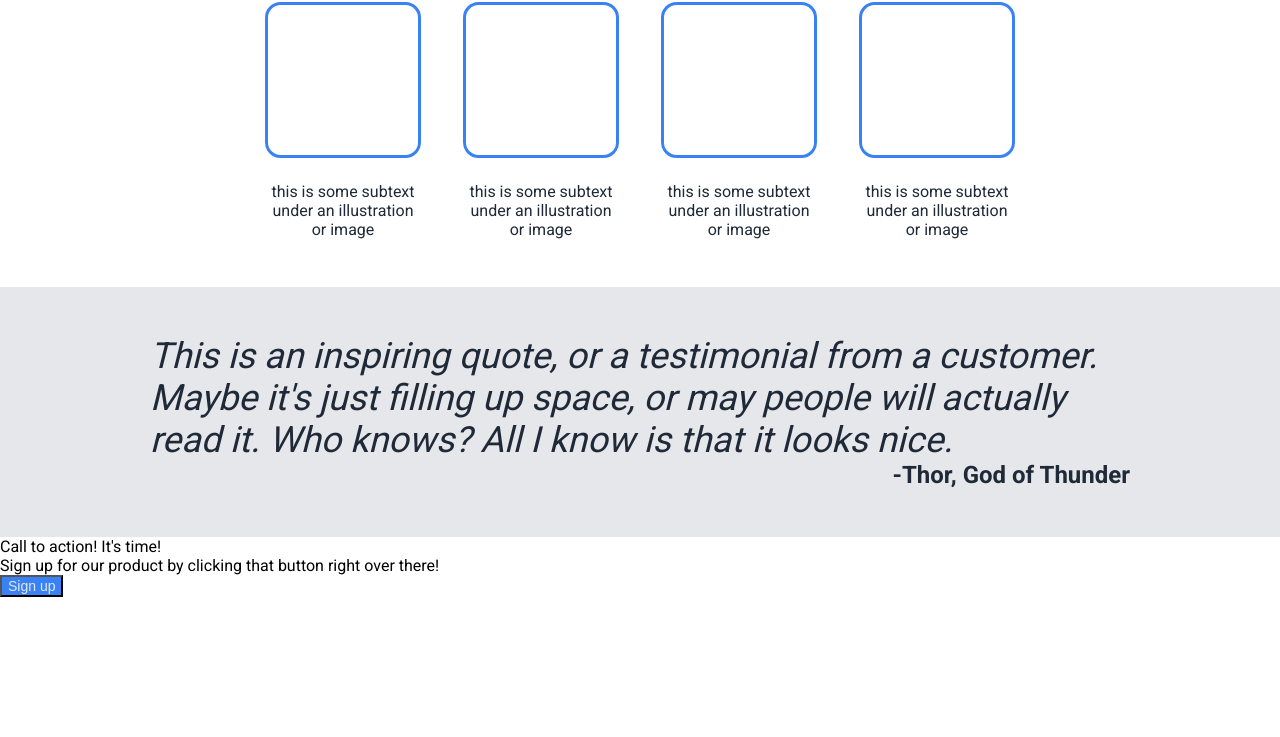
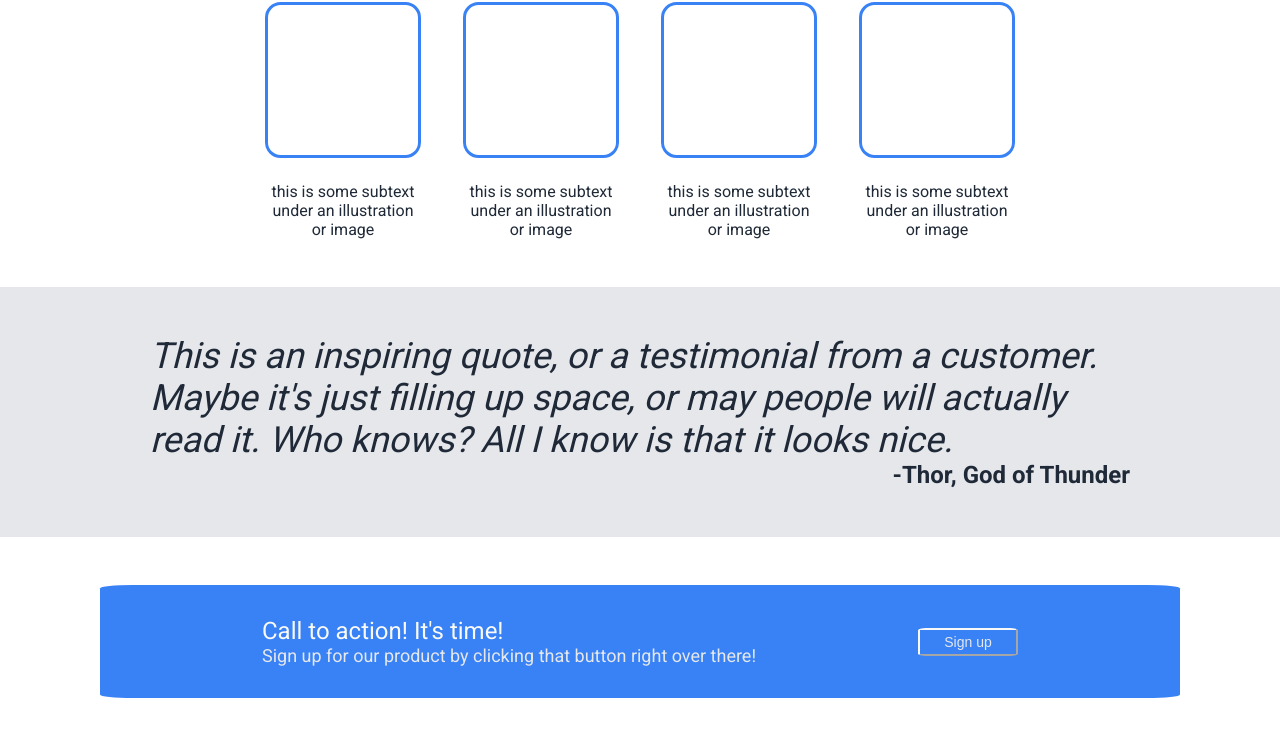
Before and after one commit to FinianScott/odin-landing-page, a plain HTML site: page index.html in a window 1280 px wide. Shown: the part 359-1096 px from the top of the page. Before the commit the page ends 956 px from the top, so only its background shows below. Drawn offline with Linux system fonts and the light colour scheme.

Commit message:
Add call to action formatting
Call to action needed to be formatted. Add css code to make it match
sample landing page.

```diff
--- a/index.html
+++ b/index.html
@@ -82,8 +82,8 @@
                 <div class="CTA-info">
                     Sign up for our product by clicking that button right over there!
                 </div>
-                <button class="CTA-button">Sign up</button>
             </div>
+            <button class="CTA-button">Sign up</button>
         </div>
     </body>
 </html>
--- a/style.css
+++ b/style.css
@@ -45,7 +45,7 @@ body {
 a{
     text-decoration: none;
 }
-a, .sub-text, .img{
+a, .sub-text, .img, .CTA-info{
     font-size: 18px;
     color: #E5E7EB;
 }
@@ -59,16 +59,16 @@ a, .sub-text, .img{
     color: #F9FAF8;
 }
 button{
+    flex:none;
+    width: 100px;
+    padding: 4px 0;
+    border-radius: 8%;
     background-color: #3882F6;
     font-size: 14px;
     color: #E5E7EB;
 }
 .hero-button{
-    flex:none;
-    width: 100px;
-    padding: 4px 0;
     border: none;
-    border-radius: 8%;
 }
 .info{
     padding: 24px 0;
@@ -127,3 +127,23 @@ button{
     color: #1F2937;
 
 }
+.CTA{
+    margin: 48px 100px;
+    padding: 32px 0;
+    background-color: #3882F6;
+    display: flex;
+    justify-content: space-evenly;
+    align-items: center;
+    border-radius: 3%;
+}
+.CTA-content{
+    display: flex;
+    flex-flow: column;
+}
+.CTA-title{
+    font-size: 24px;
+    color: #F9FAF8;
+}
+.CTA-button{
+    border-color: #F9FAF8;
+}
```
